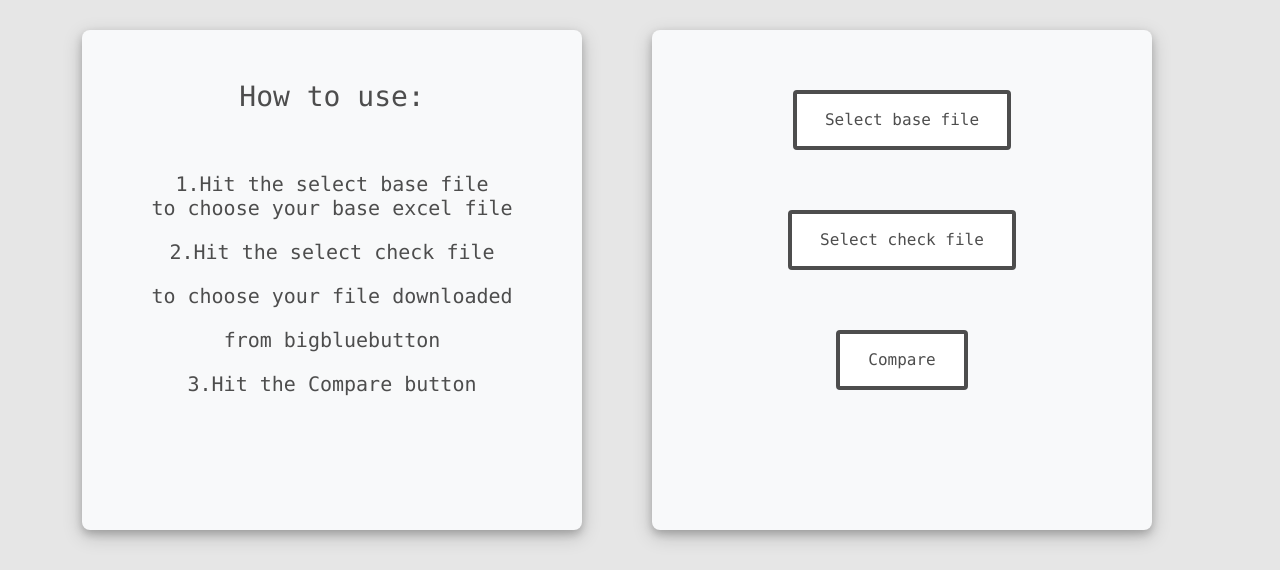
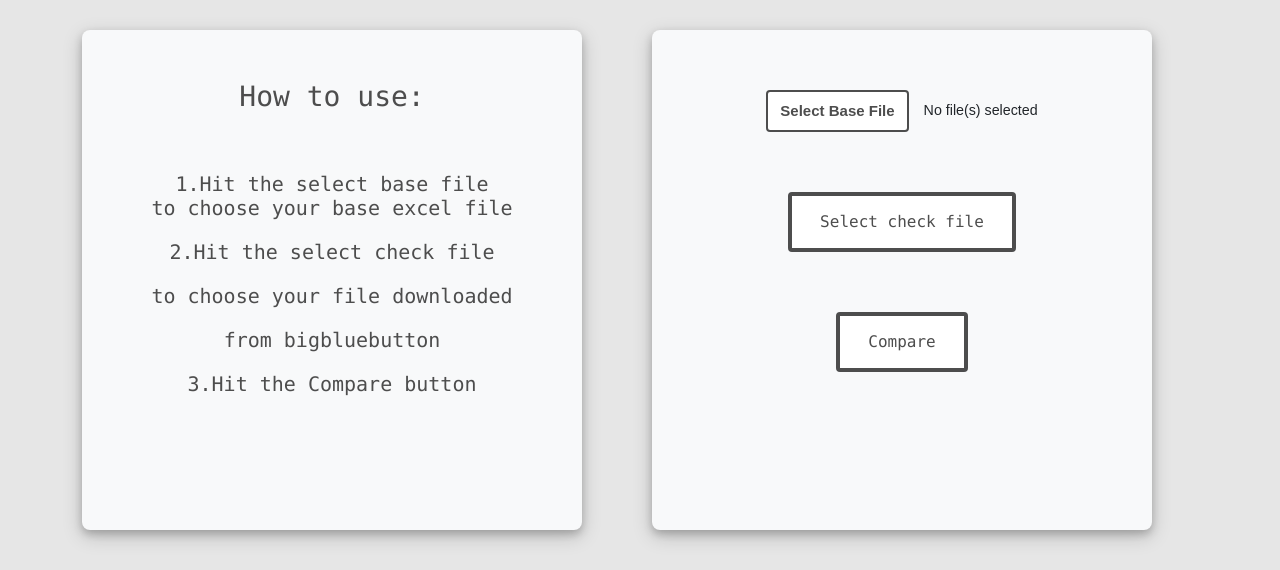
Before and after one commit to Prasanna-Natarajan-3595/Biscuit, a Flask app: page /app in a window 1280 px wide. Shown: the part 56-626 px from the top of the page. Run offline with Flask 2, Linux system fonts and the light colour scheme.

Commit message:
Add files via upload

```diff
--- a/web/templates/app.html
+++ b/web/templates/app.html
@@ -37,7 +37,12 @@ Biscuit | App
       </div>
       <div class="col-sm">
         <div class="rectangle" style='max-width:500px;height:500px;border-radius: 8px;margin-top:30px;text-align:center;'>
-            <button class='btn default' style='margin-top:60px;'>Select base file</button>
+          <div class="file-upload" style='margin-top:60px;''>
+            <input class="file-upload__input" type="file" name="myFile[]" id="myFile" multiple>
+            <button class="file-upload__button" type="button">Select Base File</button>
+            <span class="file-upload__label"></span>
+          </div>
+
             <div style='padding-top:60px;'>
             <button class='btn default'>Select check file</button>
             </div>
@@ -58,6 +63,35 @@ Biscuit | App
     }
 
       console.log(detectMob());
+      Array.prototype.forEach.call(
+        document.querySelectorAll(".file-upload__button"),
+        function(button) {
+          const hiddenInput = button.parentElement.querySelector(
+            ".file-upload__input"
+          );
+          const label = button.parentElement.querySelector(".file-upload__label");
+          const defaultLabelText = "No file(s) selected";
+
+          // Set default text for label
+          label.textContent = defaultLabelText;
+          label.title = defaultLabelText;
+
+          button.addEventListener("click", function() {
+            hiddenInput.click();
+          });
+
+          hiddenInput.addEventListener("change", function() {
+            const filenameList = Array.prototype.map.call(hiddenInput.files, function(
+              file
+            ) {
+              return file.name;
+            });
+
+            label.textContent = filenameList.join(", ") || defaultLabelText;
+            label.title = label.textContent;
+          });
+        }
+      );
 
   </script>
 {% endblock %}
--- a/web/templates/base.html
+++ b/web/templates/base.html
@@ -25,6 +25,44 @@
           .default:hover {
             background: #e7e7e7;
           }
+          .file-upload {
+            display: inline-flex;
+            align-items: center;
+            font-size: 15px;
+          }
+
+          .file-upload__input {
+            display: none;
+          }
+
+          .file-upload__button {
+            -webkit-appearance: none;
+            background: white;
+            border: 2px solid #4d4d4d;
+            border-radius: 4px;
+            outline: none;
+            padding: 0.5em 0.8em;
+            margin-right: 15px;
+            color: #4d4d4d;
+            font-size: 1em;
+            font-family: "Quicksand", sans-serif;
+            font-weight: bold;
+            cursor: pointer;
+          }
+
+          .file-upload__button:active {
+            background: #00745d;
+          }
+
+          .file-upload__label {
+            max-width: 250px;
+            font-size: 0.95em;
+            text-overflow: ellipsis;
+            overflow: hidden;
+            white-space: nowrap;
+            font-family: "Quicksand", sans-serif;
+          }
+
     </style>
   </head>
   <body style='background-color:#e6e6e6;'>
```
